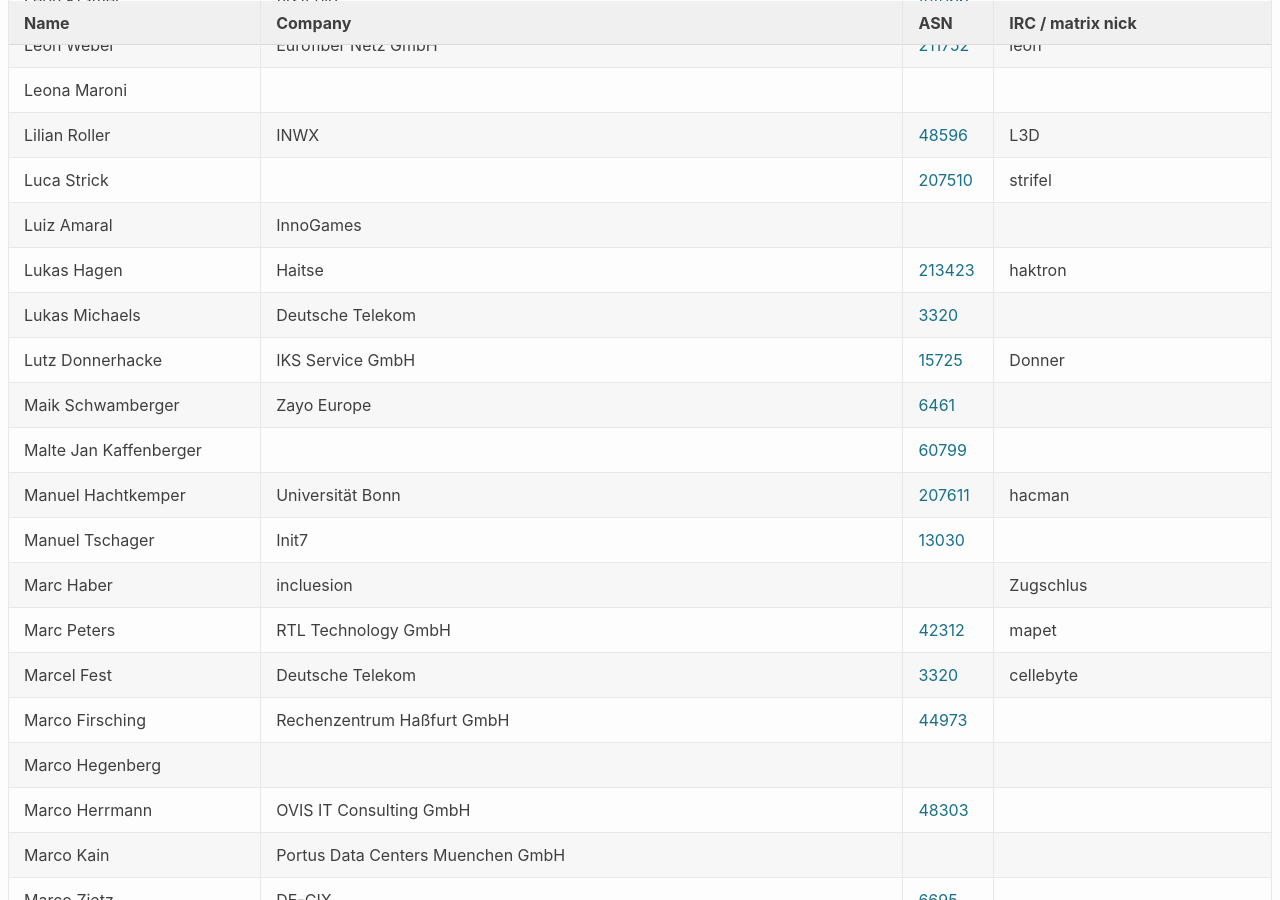
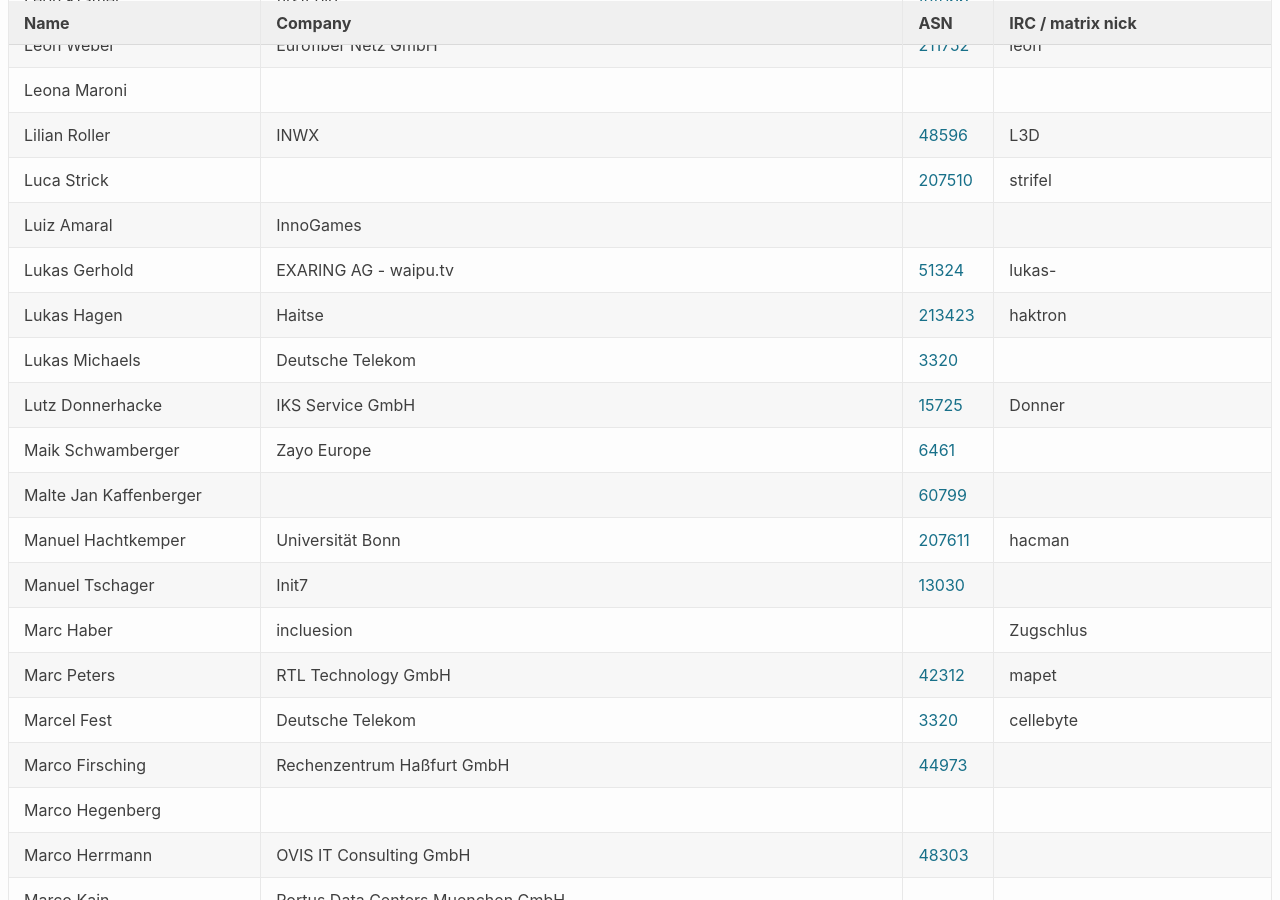
Before and after one commit to denog/pretix-attendeelist, a Jekyll site: the page built from denog17/index.markdown, in a window 1280 px wide and 900 px high, scrolled down 7759 px. Built offline with Jekyll 4.4.1, drawn with Linux system fonts in a browser that asks for light colours.

Commit message:
Latest data: Wed Aug 20 14:33:24 UTC 2025

```diff
--- a/_data/attendees_denog17_onsite.json
+++ b/_data/attendees_denog17_onsite.json
@@ -1044,6 +1044,12 @@
     "asn": null
   },
   {
+    "name": "Lukas Gerhold",
+    "company": "EXARING AG - waipu.tv",
+    "irc": "lukas-",
+    "asn": "51324"
+  },
+  {
     "name": "Lukas Hagen",
     "company": "Haitse",
     "irc": "haktron",
```
